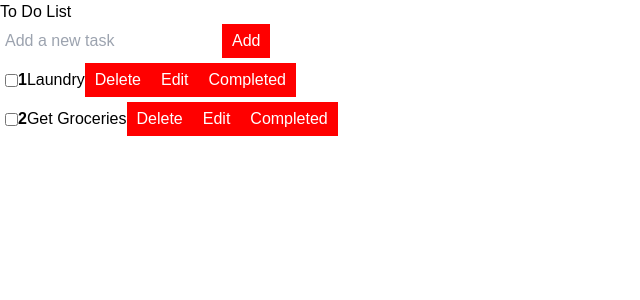
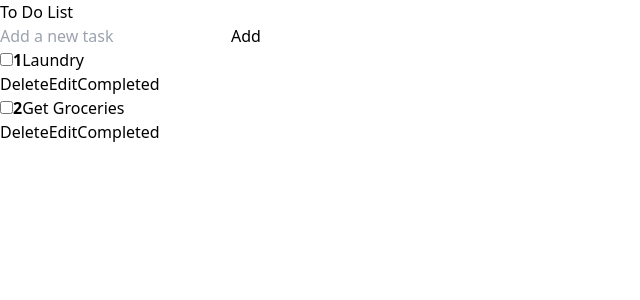
Before and after one commit to Josh-techie/React-ODC, a React (Vite) app: page / in a window 1280 px wide. Shown: the top 300 px of the page, without its empty margins (0-640 px from the left). Built offline with nearby package versions, Linux system fonts and the light colour scheme.

Commit message:
Styling Button

```diff
--- a/src/App.jsx
+++ b/src/App.jsx
@@ -126,13 +126,13 @@ function App() {
             <div className="flex items-center">
               <button
                 onClick={() => deleteTodo(todo.id)}
-                className="bg-red-500 text-white font-bold hover:scale-105 hover:bg-red-700 mr-2 rounded-lg"
+                className="px-2 py-1 bg-red-500 text-white font-bold hover:scale-105 hover:bg-red-700 mr-2 rounded-lg focus:outline-none"
               >
                 Delete
               </button>
               <button
                 onClick={() => editTodo(todo.id)}
-                className="px-2 py-1 bg-blue-500 text-white rounded-md hover:bg-blue-600 focus:outline-none font-bold rounded-lg mr-2"
+                className="px-2 py-1 bg-blue-500 text-white rounded-md hover:bg-blue-600 focus:outline-none font-bold mr-2"
               >
                 Edit
               </button>
--- a/src/index.css
+++ b/src/index.css
@@ -1,48 +1,3 @@
 @tailwind base;
 @tailwind components;
 @tailwind utilities;
-
-
-/* index.css */
-body {
-  font-family: Arial, sans-serif;
-  margin: 0;
-  padding: 0;
-}
-
-.App {
-  text-align: center;
-  margin-top: 20px;
-}
-
-input[type="text"] {
-  padding: 5px;
-  margin-right: 5px;
-}
-
-ul {
-  list-style-type: none;
-  padding: 0;
-}
-
-li {
-  display: flex;
-  align-items: center;
-  margin: 5px;
-}
-
-.completed {
-  text-decoration: line-through;
-}
-
-button {
-  background-color: #ff0000;
-  color: #fff;
-  border: none;
-  padding: 5px 10px;
-  cursor: pointer;
-}
-
-button:hover {
-  background-color: #cc0000;
-}
```
